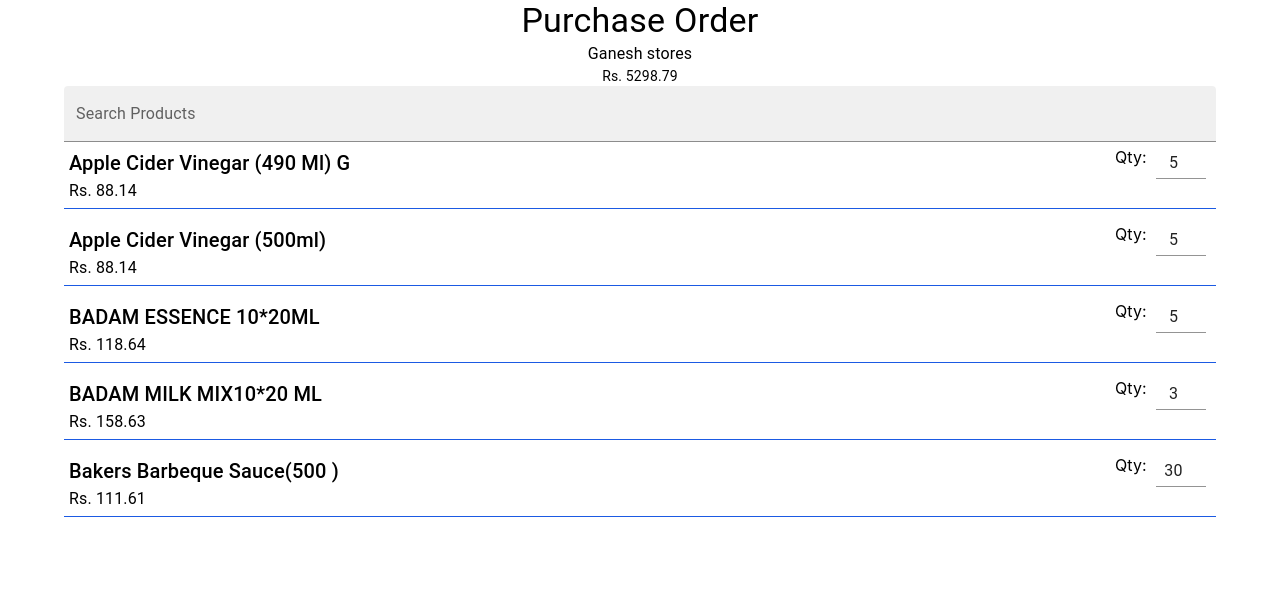
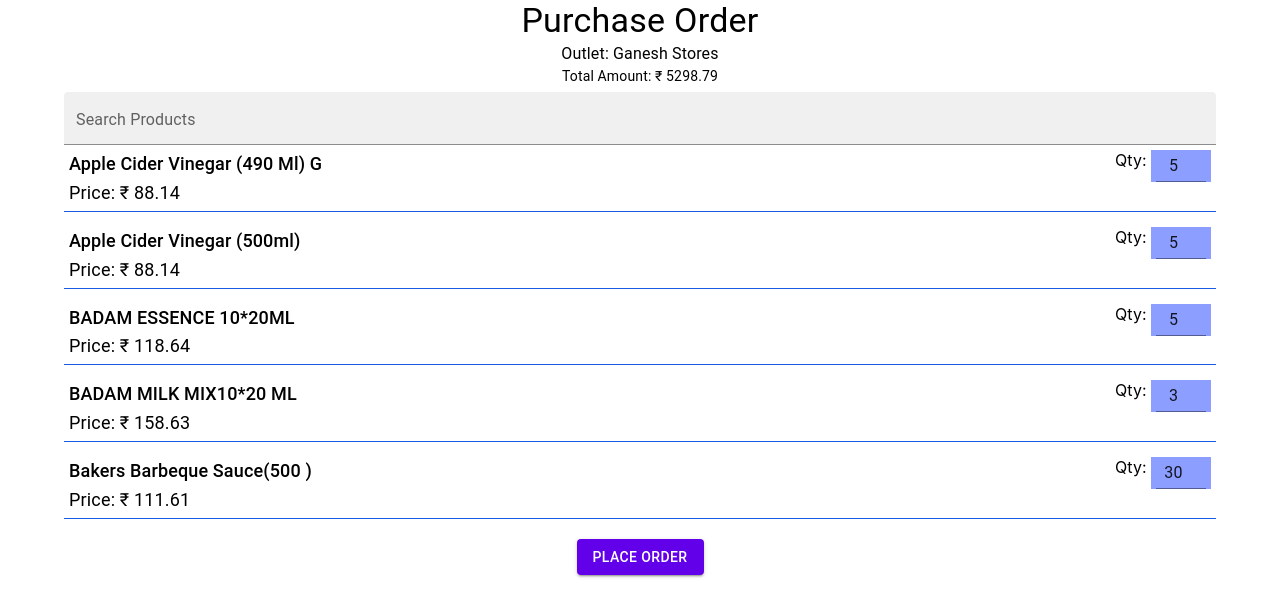
Before and after one commit to SogofyVikehieto/purchase-page, a React (Create React App) app: page /1 in a window 1280 px wide. Shown: the top 616 px of the page. Built offline with nearby package versions, Linux system fonts and the light colour scheme.

Commit message:
page ui update

```diff
--- a/src/pages/Orders/Purschase/views/Purchase.jsx
+++ b/src/pages/Orders/Purschase/views/Purchase.jsx
@@ -1,4 +1,4 @@
-import { Box, Typography, Container, TextField } from "@mui/material";
+import { Box, Typography, Container, TextField, Button, createTheme } from "@mui/material";
 import React, { useEffect, useState } from "react";
 
 const data = [
@@ -54,6 +54,16 @@
   const [searchFilter, setSearchFilter] = useState("");
   const [total, setTotal] = useState(0);
 
+  const {palette}=createTheme();
+  const {augmentColor}=palette;
+  const createColor = (mainColor)=>augmentColor({color:{main:mainColor}})
+
+  const theme = createTheme({
+    palette:{
+      bogoColorLight:createColor("#7986cb"),
+      bogoColorDark:createColor("#1a237e")
+    }
+  })
   const updateQuantity = (amount, id) => {
     setProducts((products) => {
       let obj = [...products];
@@ -76,13 +86,14 @@
       <Box>
         <Typography variant="h4">Purchase Order</Typography>
       </Box>
-      <Box>
-        <Typography variant="body1"> Ganesh stores</Typography>
-        <Typography variant="body2">Rs. {total}</Typography>
+      <Box sx={{marginBottom:"6px"}}>
+       <Typography variant="body1">Outlet: Ganesh Stores </Typography>
+        <Typography variant="body2">Total Amount: {`\u20B9`} {total}</Typography>
       </Box>
       <Box>
         <TextField
           style={{ width: "100%", mb: 2, textAlign: "center" }}
+          inputProps={{sx:{height:{lg:20,md:20,sm:10,xs:12}}}}
           value={searchFilter}
           onChange={(e) => setSearchFilter(e.target.value)}
           variant="filled"
@@ -110,22 +121,29 @@
               }}
             >
               <Box>
-                <Typography sx={{ textAlign: "left" }} variant="h6">
+                <Typography sx={{ textAlign: "left",fontSize:{md:18,sm:16,xs:13}}} variant="h6">
                   {product.productname}
                 </Typography>
-                <Typography sx={{ textAlign: "left" }} variant="body1">
+                <Typography sx={{ textAlign: "left",fontSize:{md:18,sm:16,xs:13} }} variant="body1">
                   {" "}
-                  Rs. {product.price}{" "}
+                Price: {`\u20B9`} {product.price}{" "}
                 </Typography>
               </Box>
-              <Box>
-                Qty:{" "}
+              <Box variant="body1">
+                Qty: {" "}
                 <TextField
                   value={product.quantity === 0 ? "" : product.quantity}
                   type="number"
-                  onChange={(e) =>
-                    updateQuantity(e.target.value, product.productid)
-                  }
+                  onChange={(e)=>{
+                    if (e.target.value.includes("-")) return;
+            if (
+              e.target.value == "" ||
+              (Number.isInteger(parseInt(e.target.value)) && parseInt(e.target.value) > 0)
+            )
+              updateQuantity(e.target.value, product.productid);
+            else return;
+
+                  }}
                   sx={{
                     padding: "0px 5px",
                     width: "50px",
@@ -135,12 +153,14 @@
                       },
                     },
                   }}
+                  style={{backgroundColor:"#8c9eff"}}
                   variant="standard"
                 ></TextField>
               </Box>
             </Box>
           ))}
       </Box>
+      <Button variant="contained" style={{backgroundColor:"#6200ea",marginTop:"10px"}} sx={{transform:"none"}}>Place Order</Button>
     </Container>
   );
 }
```
